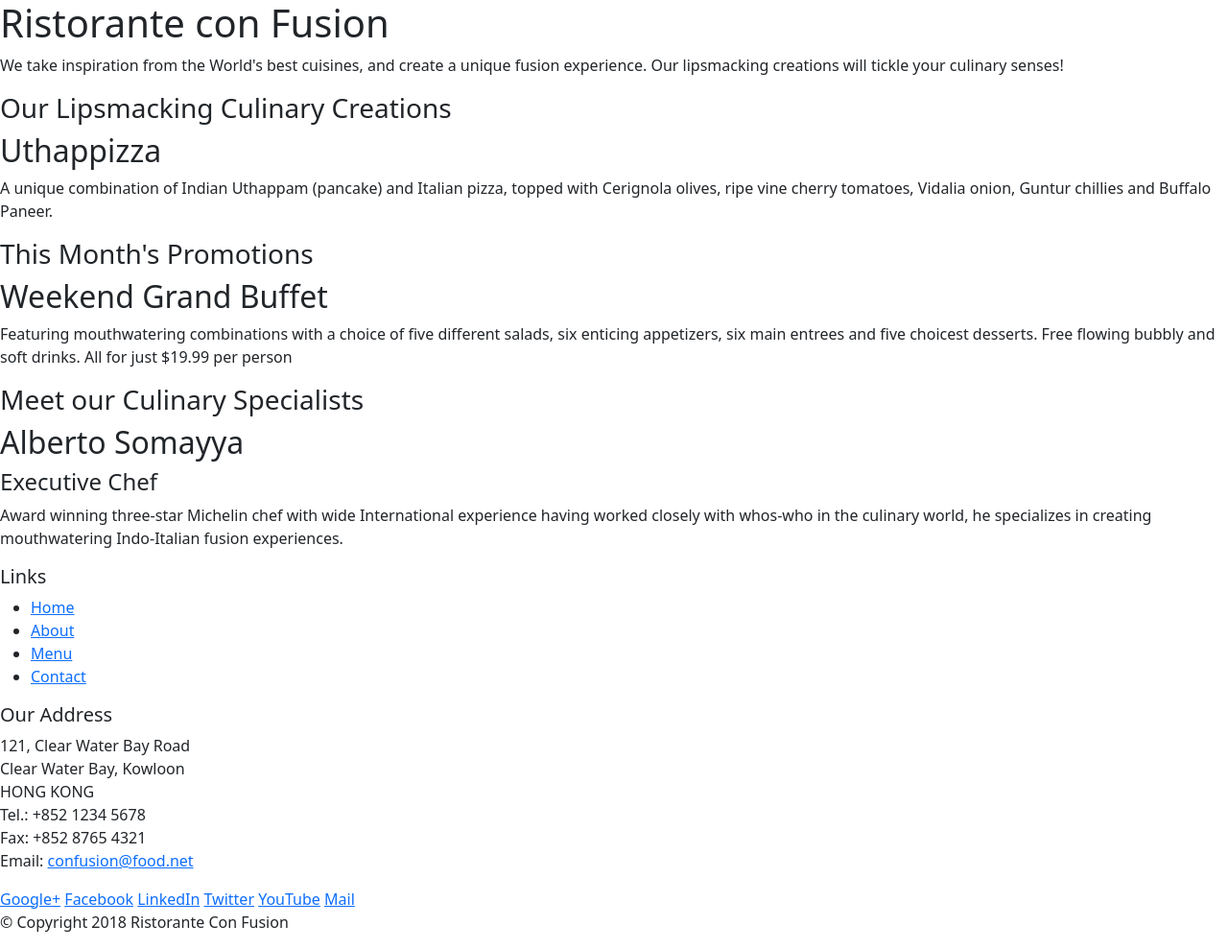
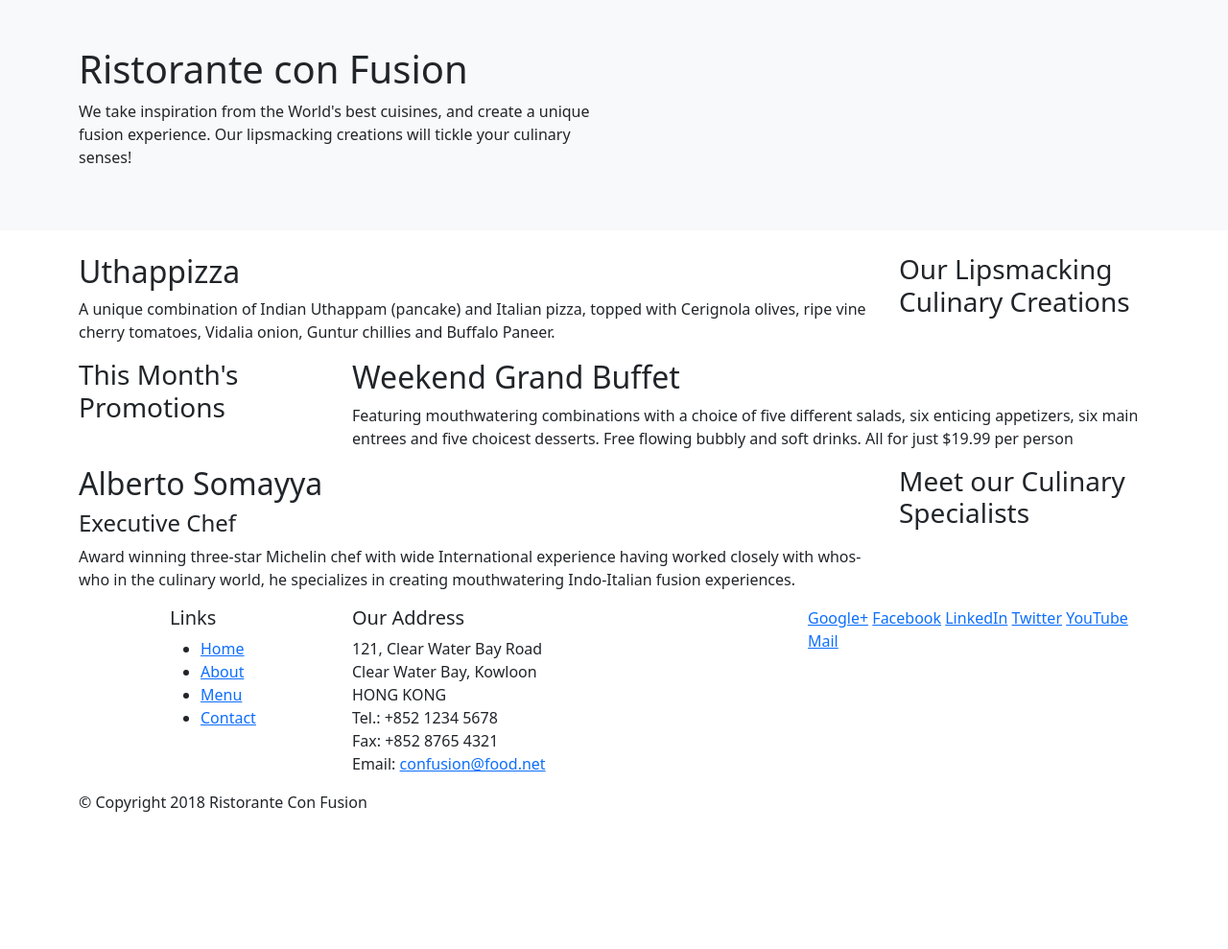
Before and after one commit to vishwaksena-dingari/Responsive-Hotel-Website, a website: page index.html in a window 1280 px wide. Shown: the whole page at 96% size. After the commit the page ends 864 px from the top, so only its background shows below. Drawn offline with nearby package versions, Linux system fonts and the light colour scheme.

Commit message:
Bootstrap Grid Part 1

```diff
--- /dev/null
+++ b/changes.txt
@@ -0,0 +1,5 @@
+####################################################
+This file consists of changes brom bootstrap 4 to 5
+####################################################
+
+class="jumbotron" -> class="p-5 mb-4 bg-light"
--- a/index.html
+++ b/index.html
@@ -14,46 +14,46 @@
 
 <body>
 
-    <header>
-        <div>
-            <div>
-                <div>
+    <header class="p-5 mb-4 bg-light">
+        <div class="container">
+            <div class="row">
+                <div class="col-12 col-sm-6">
                     <h1>Ristorante con Fusion</h1>
                     <p>We take inspiration from the World's best cuisines, and create a unique fusion experience. Our lipsmacking creations will tickle your culinary senses!</p>
                 </div>
-                <div>
+                <div class="col-12 col-sm">
                 </div>
             </div>
         </div>
     </header>
 
-    <div>
-        <div>
-            <div>
+    <div class="container">
+        <div class="row">
+            <div class="col-12 col-sm-4 order-sm-last col-md-3">
                 <h3>Our Lipsmacking Culinary Creations</h3>
             </div>
-            <div>
+            <div class="col col-sm order-sm-first col-md">
                 <h2>Uthappizza</h2>
                 <p>A unique combination of Indian Uthappam (pancake) and Italian pizza, topped with Cerignola olives, ripe vine cherry tomatoes, Vidalia onion, Guntur chillies and Buffalo Paneer.</p>
             </div>
         </div>
 
 
-        <div>
-            <div>
+        <div class="row">
+            <div class="col-12 col-sm-4 col-md-3">
                 <h3>This Month's Promotions</h3>
             </div>
-            <div>
+            <div class="col col-sm col-md">
                 <h2>Weekend Grand Buffet</h2>
                 <p>Featuring mouthwatering combinations with a choice of five different salads, six enticing appetizers, six main entrees and five choicest desserts. Free flowing bubbly and soft drinks. All for just $19.99 per person </p>
             </div>
         </div>
 
-        <div>
-            <div>
+        <div class="row">
+            <div class="col-12 col-sm-4 order-sm-last col-md-3">
                 <h3>Meet our Culinary Specialists</h3>
             </div>
-            <div>
+            <div class="col col-sm order-sm-first col-md">
                 <h2>Alberto Somayya</h2>
                 <h4>Executive Chef</h4>
                 <p>Award winning three-star Michelin chef with wide International experience having worked closely with whos-who in the culinary world, he specializes in creating mouthwatering Indo-Italian fusion experiences. </p>
@@ -62,9 +62,9 @@
     </div>
 
     <footer>
-        <div>
-            <div>
-                <div>
+        <div class="container">
+            <div class="row">
+                <div class="col-4 offset-1 col-sm-2">
                     <h5>Links</h5>
                     <ul>
                         <li><a href="#">Home</a></li>
@@ -73,7 +73,7 @@
                         <li><a href="#">Contact</a></li>
                     </ul>
                 </div>
-                <div>
+                <div class="col-7 col-sm-5">
                     <h5>Our Address</h5>
                     <address>
 		              121, Clear Water Bay Road<br>
@@ -84,7 +84,7 @@
 		              Email: <a href="mailto:confusion@food.net">confusion@food.net</a>
 		           </address>
                 </div>
-                <div>
+                <div class="col-12 col-sm-4">
                     <div>
                         <a href="http://google.com/+">Google+</a>
                         <a href="http://www.facebook.com/profile.php?id=">Facebook</a>
@@ -95,8 +95,8 @@
                     </div>
                 </div>
            </div>
-           <div>
-                <div>
+           <div class="row">
+                <div class="col-auto">
                     <p>© Copyright 2018 Ristorante Con Fusion</p>
                 </div>
            </div>
```
